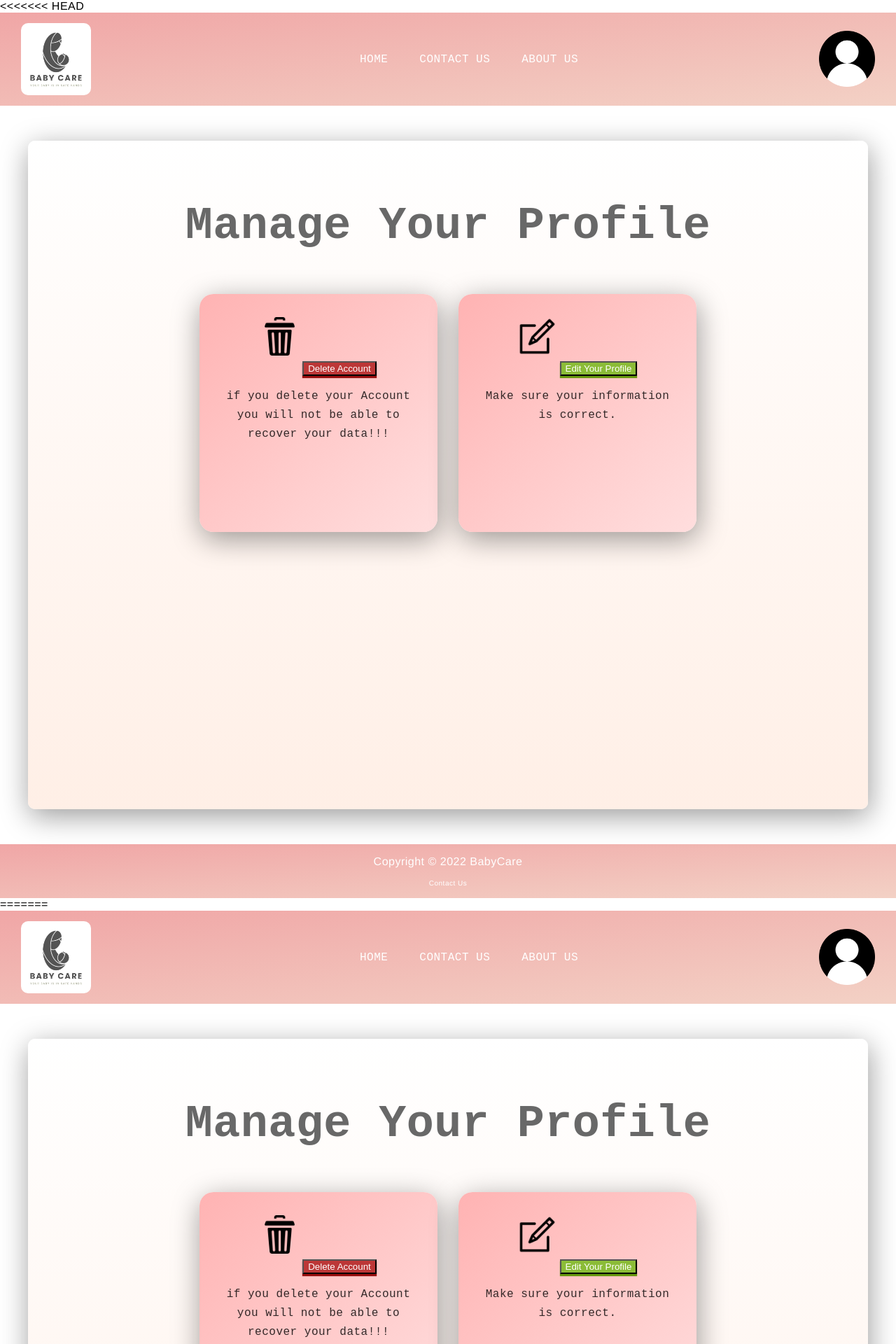
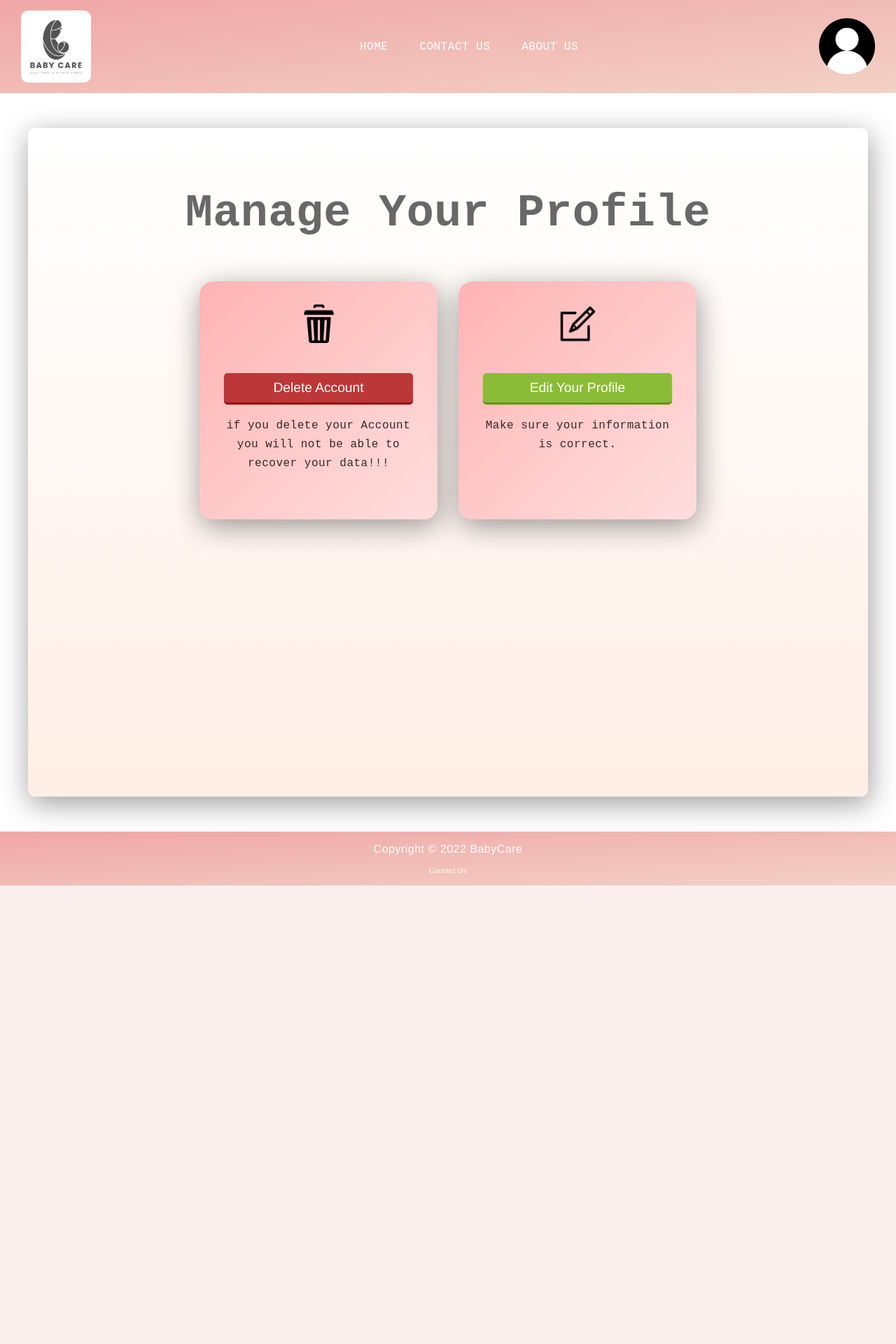
Before and after one commit to GhadeerAlmansour/BabyCare, a PHP site: page /html/ViewProfile.html in a window 1280 px wide. Shown: the top 1920 px of the page at 70% size. After the commit the page ends 1265 px from the top, so only its background shows below. Run offline with PHP 8.4, Linux system fonts and the light colour scheme.

Commit message:
add class

```diff
--- a/css/home.css
+++ b/css/home.css
@@ -767,7 +767,7 @@ h5{
 }
 
 /* offer list ends */
-<<<<<<< HEAD
+
 /*view profile*/
 button {
   border: 0;
@@ -826,7 +826,6 @@ button:active {
            box-shadow: 0 1px 1px #950d0d;
 }
 /*view profile ends*/
-=======
 
 /* Baby sitter profile */
 .cardPP{
@@ -845,4 +844,3 @@ button:active {
 
 }
 /* Baby sitter profile ends */
->>>>>>> 066363eb179a9938329d4f40a11f200367bed07e
--- a/html/ViewProfile.html
+++ b/html/ViewProfile.html
@@ -1,4 +1,4 @@
-<<<<<<< HEAD
+
 <html>
 
 <head>
@@ -71,82 +71,3 @@
   </footer>
 
 </body>
-
-
-=======
-<html>
-
-<head>
-  <title> View Profile</title>
-  <link rel = "stylesheet" href ="../css/home.css">
-</head>
-
-<body>
-  <div class="header" >
-    <image src="../images/webLogo.jpeg" class="logo" alt="BabyCare Logo">
-<ul>
-    <li><a href="#">Home</a></li>
-    <li><a href="mailto:BabyCareInfo.sa@gmail.com">Contact Us</a></li>
-    <li><a href="#aboutus">About Us</a></li>
-</ul>
-<image src="../images/userIcon.png" class="image">
-
-  </div>
-  <div class="container3" style=" height: 900px;">
-
-
-
-    <div class="title">
-                                    <h2>Manage Your Profile </h2>
-    </div>
-
-    <div class="box">
-        <div class="card">
-            <image src="../images/delet.png" alt="icon" class="icon">
-          <button class="red">
-                    Delete Account
-                </button>
-            <div class="pra">
-                <p>if you delete your Account you will not be able to recover your data!!!  </p>
-
-
-            </div>
-        </div>
-
-
-
-        <div class="card">
-            <image src="../images/Edit_icon.png" alt="icon" class="icon">
-                <button class="green">
-                    Edit Your Profile
-                </button>
-            <div class="pra">
-                <p>Make sure your information is correct. </p>
-
-
-            </div>
-        </div>
-
-
-
-    </div>
-</div>
-
-
-
-
-
-
-
-
-<!-- Footer -->
-  <footer>
-    <p>Copyright &copy; 2022 BabyCare </p>
-    <p><a href="mailto:BabyCareInfo.sa@gmail.com" style="font-size:10px ; color:rgb(255, 255, 255); text-decoration:none;">Contact Us</a></p>
-  </footer>
-
-</body>
-
-
->>>>>>> 066363eb179a9938329d4f40a11f200367bed07e
-</html>
```
Also changed, not shown: html/edit.html (+1 -58 lines).
